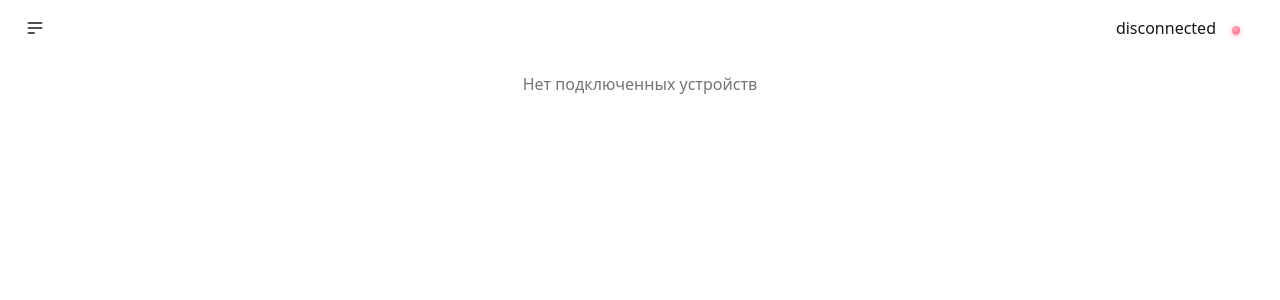
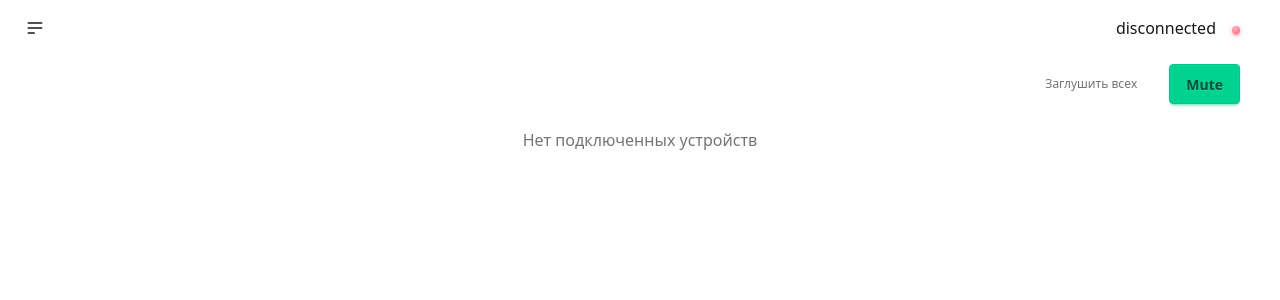
Before and after one commit to aleksaksan/audio-switcher, a React (Vite) app: page / in a window 1280 px wide. Shown: the top 300 px of the page. Built offline with nearby package versions, Linux system fonts and the light colour scheme.

Commit message:
fixed building; added mute all button; fixed hashroute

```diff
--- a/electron-bulider.json
+++ b/electron-bulider.json
@@ -1,6 +1,7 @@
 {
   "appId": "com.aleksan.audio-switcher",
   "files": ["dist", "dist-react"],
+  "extraResources": ["dist-electron/preload.cjs"],
   "Linux": {
     "target": ["AppImage"],
     "icon": "build/icon.png",
--- /dev/null
+++ b/scripts/copy-preload.js
@@ -0,0 +1,13 @@
+import fs from 'fs';
+import path from 'path';
+
+const source = path.resolve('src/electron/preload.cjs');
+const targetDir = path.resolve('dist-electron');
+const target = path.join(targetDir, 'preload.cjs');
+
+if (!fs.existsSync(targetDir)) {
+  fs.mkdirSync(targetDir, { recursive: true });
+}
+
+fs.copyFileSync(source, target);
+console.log(`✅ preload.cjs скопирован в ${target}`);
--- a/src/electron/main.js
+++ b/src/electron/main.js
@@ -28,7 +28,7 @@ const clientMuteStates = {};
 
 app.on('ready', () => {
   mainWindow = new BrowserWindow({
-    width: 1000,
+    width: 800,
     height: 600,
     webPreferences: {
       preload: getPreloadPath(),
@@ -107,6 +107,19 @@ ipcMain.handle('start-server', (event, port) => {
         console.log('Client disconnected:', socket.id);
         delete clientMuteStates[socket.id];
         updateClientList();
+      });
+
+      socket.on('broadcast-toggle-mute', () => {
+        for (const [_, targetSocket] of io.sockets.sockets) {
+          targetSocket.emit('apply-mute');
+        }
+      });
+
+      socket.on('force-mute-all', () => {
+        console.log('Forcing mute on all clients');
+        for (const [id, targetSocket] of io.sockets.sockets) {
+          targetSocket.emit('apply-mute');
+        }
       });
     });
 
--- a/src/electron/pathResolver.js
+++ b/src/electron/pathResolver.js
@@ -14,7 +14,7 @@ function validatePath(filePath, fileName) {
 export function getPreloadPath() {
   const preloadPath = path.join(
     app.getAppPath(),
-    isDev() ? 'src/electron' : 'dist',
+    isDev() ? 'src/electron' : 'dist-electron',
     'preload.cjs'
   );
   return validatePath(preloadPath, 'preload.cjs');
--- a/src/ui/App.jsx
+++ b/src/ui/App.jsx
@@ -1,5 +1,5 @@
 import './App.css';
-import { BrowserRouter } from 'react-router';
+import { HashRouter  } from 'react-router';
 import { Router } from './components/Router';
 import { useSocket } from './hooks/useSocket';
 
@@ -7,9 +7,9 @@ function App() {
   useSocket();
 
   return (
-    <BrowserRouter>
+    <HashRouter >
       <Router />
-    </BrowserRouter>
+    </HashRouter >
   );
 }
 
--- a/src/ui/components/MuteButton.jsx
+++ b/src/ui/components/MuteButton.jsx
@@ -2,7 +2,7 @@ import React from 'react';
 
 export const MuteButton = ({ isMuted, onClick }) => {
   return (
-    <div className="tooltip ml-auto" data-tip={isMuted ? "Включить звук" : "Выключить звук"}>
+    <div className="tooltip ml-auto text-nowrap" data-tip={isMuted ? "Включить звук" : "Выключить звук"}>
       <button className={isMuted ? "btn btn-secondary" : "btn btn-success"} onClick={onClick}>
         {isMuted ? "Unmute" : "Mute"}
       </button>
--- a/src/ui/pages/Home.jsx
+++ b/src/ui/pages/Home.jsx
@@ -1,16 +1,27 @@
-import React from 'react';
+import React, { useEffect } from 'react';
 import { ConnectionStatus } from '../components/ConnectionStatus';
 import { ClientsList } from '../components/ClientsList';
 import { useSocketStore } from '../store/socketStore';
+import { MuteButton } from '../components/MuteButton';
 
 export const Home = () => {
   const clients = useSocketStore((state) => state.clients);
   const isConnected = useSocketStore((state) => state.isConnected);
+  const isMuted = useSocketStore((state) => state.isMuted);
+  const broadcastToggleMute = useSocketStore((state) => state.broadcastToggleMute);
+  const initializeMuteAll = useSocketStore((state) => state.initializeMuteAll);
+
+  useEffect(() => {
+    initializeMuteAll();
+  }, []);
 
   return (
-    <div className="">
+    <div>
       <div className="py-4 px-10">
         <ConnectionStatus isConnected={isConnected} />
+      </div>
+      <div className="py-2 px-10 text-end">
+        <span className="mr-8 text-xs opacity-60 ">Заглушить всех</span><MuteButton isMuted={isMuted} onClick={broadcastToggleMute} />
       </div>
       {clients.length > 0 ? (
         <ClientsList list={clients.map(client => ({
--- a/src/ui/pages/Settings.jsx
+++ b/src/ui/pages/Settings.jsx
@@ -3,7 +3,7 @@ import { handleConnectClick, SERVER_URL_KEY } from '../hooks/useSocket';
 import { useSocketStore } from '../store/socketStore';
 
 export const Settings = () => {
-  const [url, setUrl] = useState(localStorage.getItem(SERVER_URL_KEY).replace('http://', '') || '');
+  const [url, setUrl] = useState(localStorage.getItem(SERVER_URL_KEY)?.replace('http://', '') || '');
   const [platform, setPlatform] = useState('');
   const [hostname, setHostname] = useState('');
 
--- a/src/ui/store/socketStore.js
+++ b/src/ui/store/socketStore.js
@@ -19,6 +19,17 @@ export const useSocketStore = create((set, get) => ({
   clients: [],
   isConnected: false,
   isMuted: false,
+
+  initializeMuteAll: () => {
+    const socket = get().socket;
+    const clients = get().clients;
+
+    const hasUnmuted = clients.some(client => !client.isMuted);
+
+    if (socket && hasUnmuted) {
+      socket.emit('force-mute-all'); // новое событие
+    }
+  },
 
   connect: async (url) => {
     const currentSocket = get().socket;
@@ -100,4 +111,11 @@ export const useSocketStore = create((set, get) => ({
 
     socket.emit('change-client-name', { id: targetId, name: newName });
   },
+
+  broadcastToggleMute: () => {
+    const socket = get().socket;
+    if (socket) {
+      socket.emit('broadcast-toggle-mute');
+    }
+  },
 }));
```
Also changed, not shown: package.json (+6 -1 lines), src/electron/preload.cjs (+0 -13 lines), 1 other file (tests, documents, lock files or other folders).
